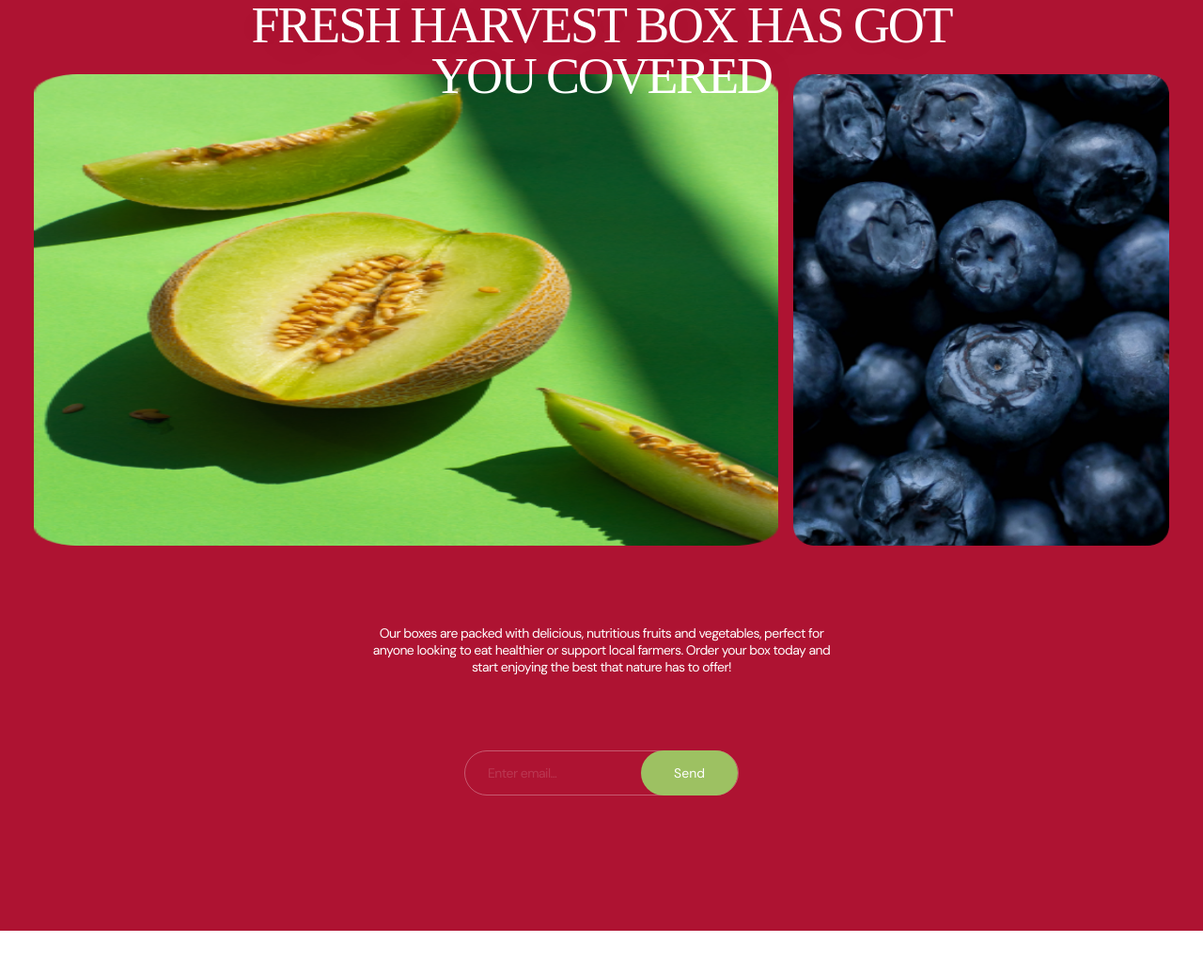
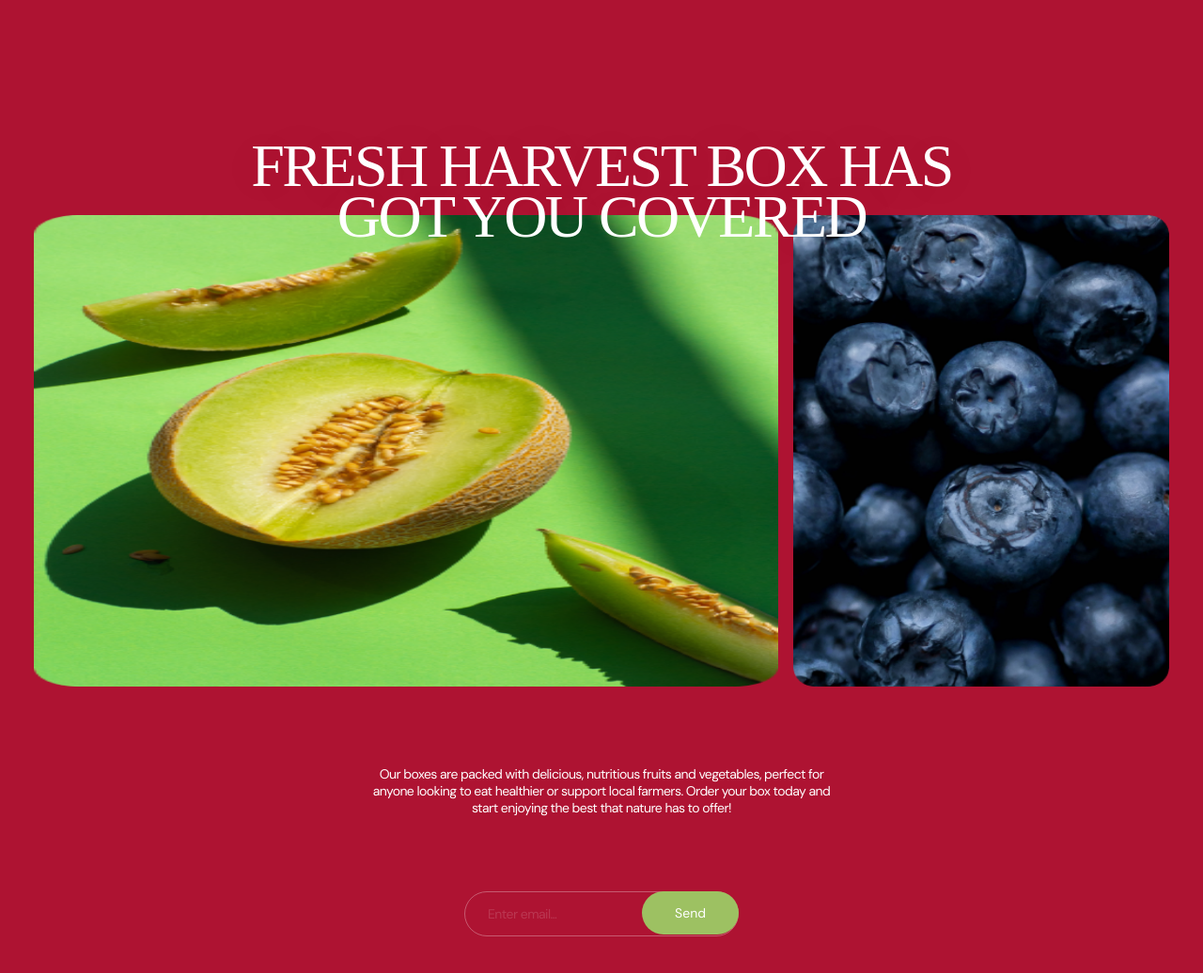
Before and after one commit to MariaZhantal/Team-Project, a plain HTML site: page index.html in a window 1280 px wide. Shown: the whole page at 94% size. Before the commit the page ends 991 px from the top, so only its background shows below. Drawn offline with nearby package versions, Linux system fonts and the light colour scheme.

Commit message:
Update style.css

```diff
--- a/css/style.css
+++ b/css/style.css
@@ -39,7 +39,6 @@ body {
 }
 
 .title-subscribe {
-  width: 335px;
   color: #fff;
   text-align: center;
   font-size: 32px;
@@ -49,13 +48,16 @@ body {
   letter-spacing: -1.28px;
   text-transform: uppercase;
   position: absolute;
+  padding: 0 30px;
 }
 
 .container-subscribe {
   display: flex;
-  justify-content: center; /* Center horizontally within the container */
-  /* align-items: center; Center vertically within the container */
-  /* height: 100vh; Use viewport height to make the container full height */
+  justify-content: center;
+}
+
+.section-subscribe {
+  padding: 80px 20px;
   background-color: #ae1332;
 }
 
@@ -77,16 +79,16 @@ body {
 }
 
 .subscribe-form {
-  display: flex;
+  display: none;
   justify-content: center;
-  padding-top: 80px;
-  padding-bottom: 144px;
+  margin-top: 80px;
+  /* padding-bottom: 144px; */
 }
 
 /*  For Tablet  */
 @media screen and (min-width: 768px) {
   .title-subscribe {
-    width: 768px;
+    width: 648px;
     color: #fff;
     text-align: center;
     text-shadow: 0px 4px 70px rgba(0, 0, 0, 0.1);
@@ -97,11 +99,14 @@ body {
     line-height: 54px; /* 100% */
     letter-spacing: -2.16px;
     text-transform: uppercase;
+    padding: 0 5px;
   }
 
   .subscribe-container {
-    width: 768px;
+    display: flex;
     background-color: #ae1332;
+    flex-direction: column;
+    align-items: center;
   }
 
   .melon-image {
@@ -130,23 +135,30 @@ body {
     padding-top: 80px;
   }
 
+  .section-subscribe {
+    padding: 144px 32px;
+    background-color: #ae1332;
+  }
+
   .section-subscribe-list {
     display: flex;
     padding-top: 79px;
     gap: 16px;
   }
 
-  .btn {
-    position: absolute;
-    height: 48px;
+  .subscribe-form {
+    display: flex;
+    width: fit-content;
+    position: relative;
   }
 
   .btn {
+    position: absolute;
     background-color: #9dc162;
     border-radius: 100px;
     padding: 15px 35px;
     border: none;
-    right: 238px;
+    right: 0;
     color: #fff;
   }
 
@@ -175,10 +187,8 @@ body {
 /*  For Desktop  */
 
 @media screen and (min-width: 1280px) {
-  width: 1280px;
-
   .title-subscribe {
-    width: 1280px;
+    width: 750px;
     color: #fff;
     text-align: center;
     text-shadow: 0px 4px 70px rgba(0, 0, 0, 0.1);
@@ -189,11 +199,18 @@ body {
     line-height: 54px; /* 100% */
     letter-spacing: -2.56px;
     text-transform: uppercase;
+    padding: 0;
   }
 
   .subscribe-container {
-    width: 1280px;
+    display: flex;
     background-color: #ae1332;
+    flex-direction: column;
+    align-items: center;
+  }
+
+  .section-subscribe {
+    padding: 150px 32px;
   }
 
   .melon-image {
@@ -210,15 +227,11 @@ body {
 
   .btn {
     position: absolute;
-    height: 48px;
-  }
-
-  .btn {
     background-color: #9dc162;
     border-radius: 100px;
     padding: 15px 35px;
     border: none;
-    right: 495px;
+    right: 0;
     color: #fff;
   }
 
```
